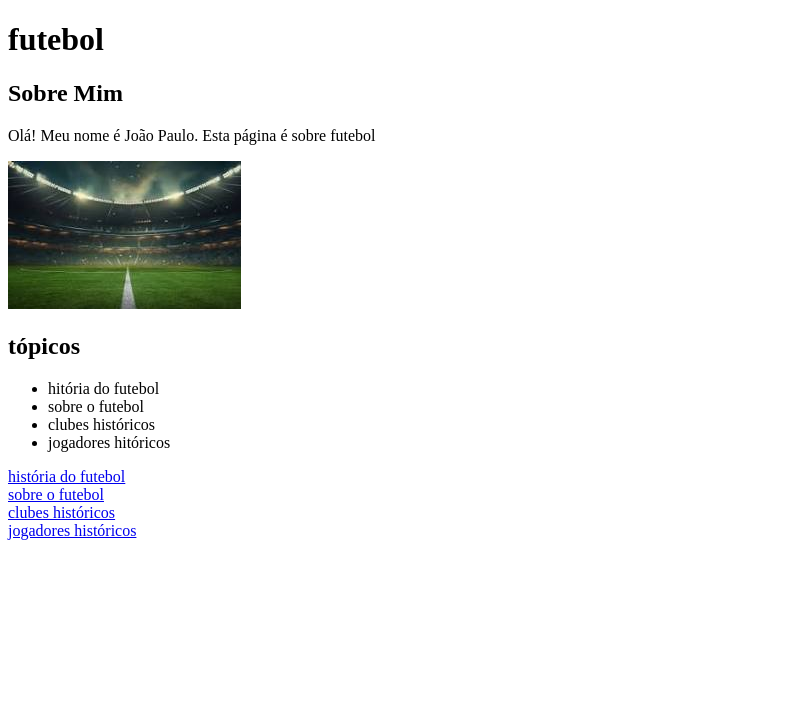
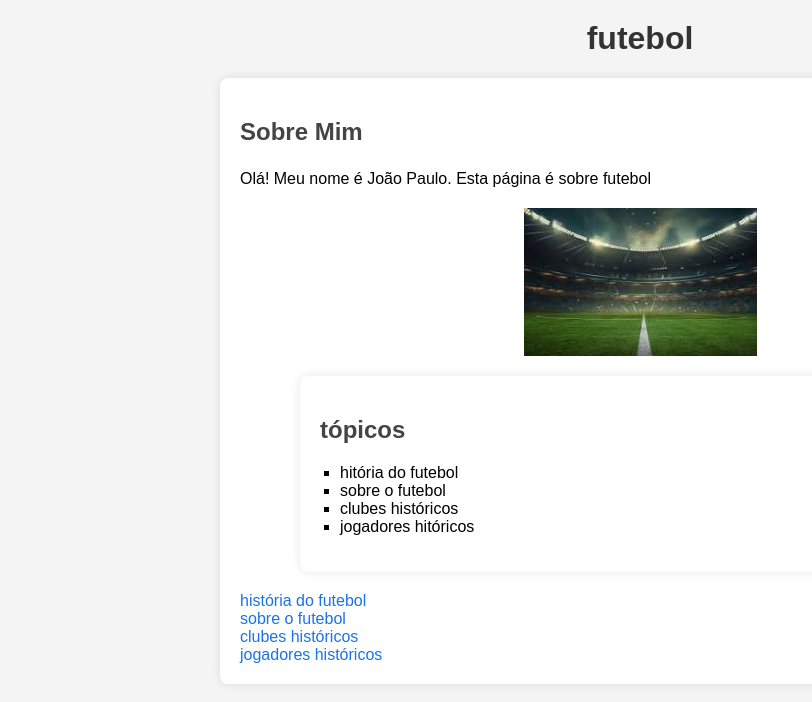
Before and after one commit to joaopaulo325/futebol, a plain HTML site: page index.html in a window 1280 px wide. Shown: the whole page, without its empty margins (0-812 px from the left). Drawn offline with Linux system fonts and the light colour scheme.

Commit message:
Add files via upload

```diff
--- /dev/null
+++ b/estilo.css
@@ -0,0 +1,59 @@
+
+body {
+    font-family: Arial, sans-serif;
+    background-color: #f4f4f4;
+    margin: 0;
+    padding: 0;
+}
+
+
+h1 {
+    text-align: center;
+    color: #333;
+    margin-top: 20px;
+}
+
+
+section {
+    background-color: #fff;
+    border-radius: 8px;
+    box-shadow: 0 0 10px rgba(0, 0, 0, 0.1);
+    margin: 20px auto;
+    padding: 20px;
+    width: 80%;
+    max-width: 800px;
+}
+
+
+h2 {
+    color: #444;
+}
+
+
+p {
+    line-height: 1.6;
+}
+
+
+ul {
+    list-style-type: square;
+    padding-left: 20px;
+}
+
+
+a {
+    color: #1a73e8;
+    text-decoration: none;
+}
+
+a:hover {
+    text-decoration: underline;
+}
+
+
+img {
+    display: block;
+    margin: 0 auto;
+    max-width: 100%;
+    height: auto;
+}
--- a/index.html
+++ b/index.html
@@ -4,6 +4,7 @@
     <meta charset="UTF-8">
     <meta name="viewport" content="width=device-width, initial-scale=1.0">
     <title>Minha Página Inicial</title>
+ <link rel="stylesheet" href="estilo.css">
 </head>
 <body>
 
```
